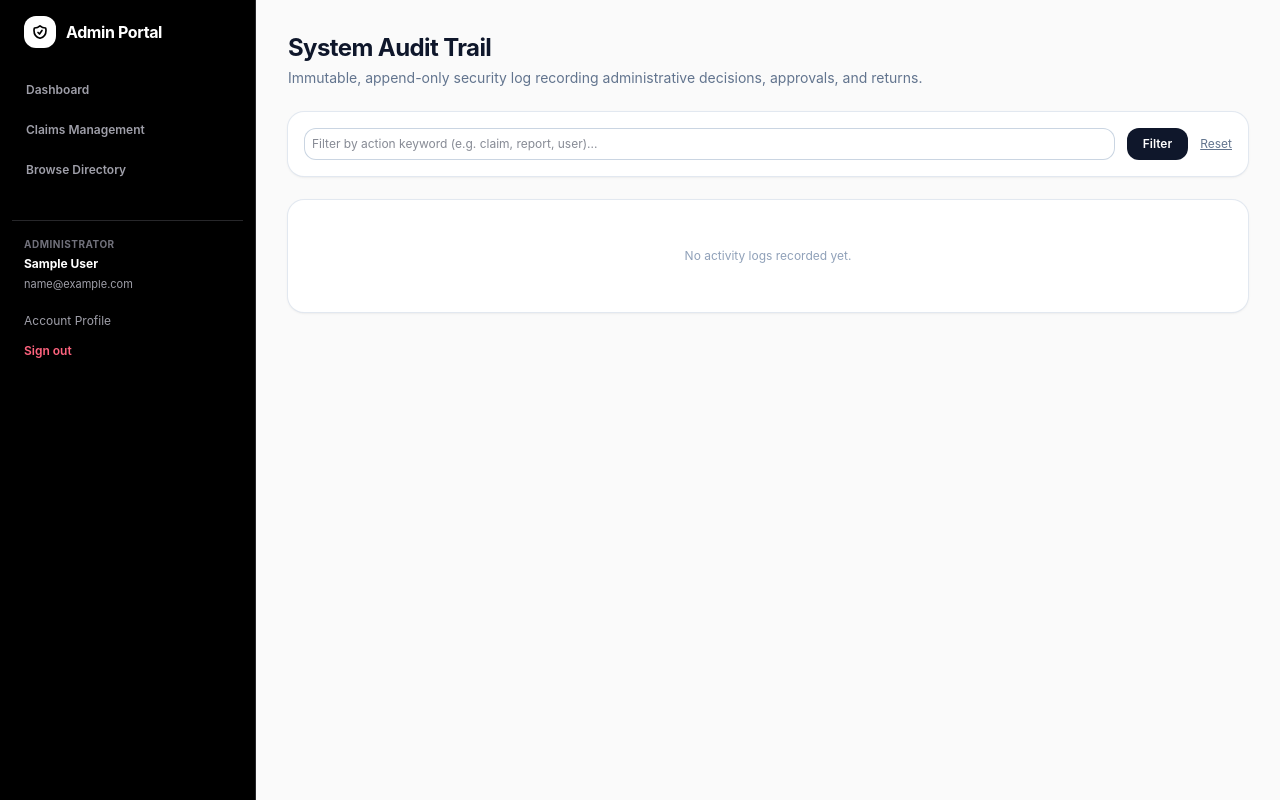
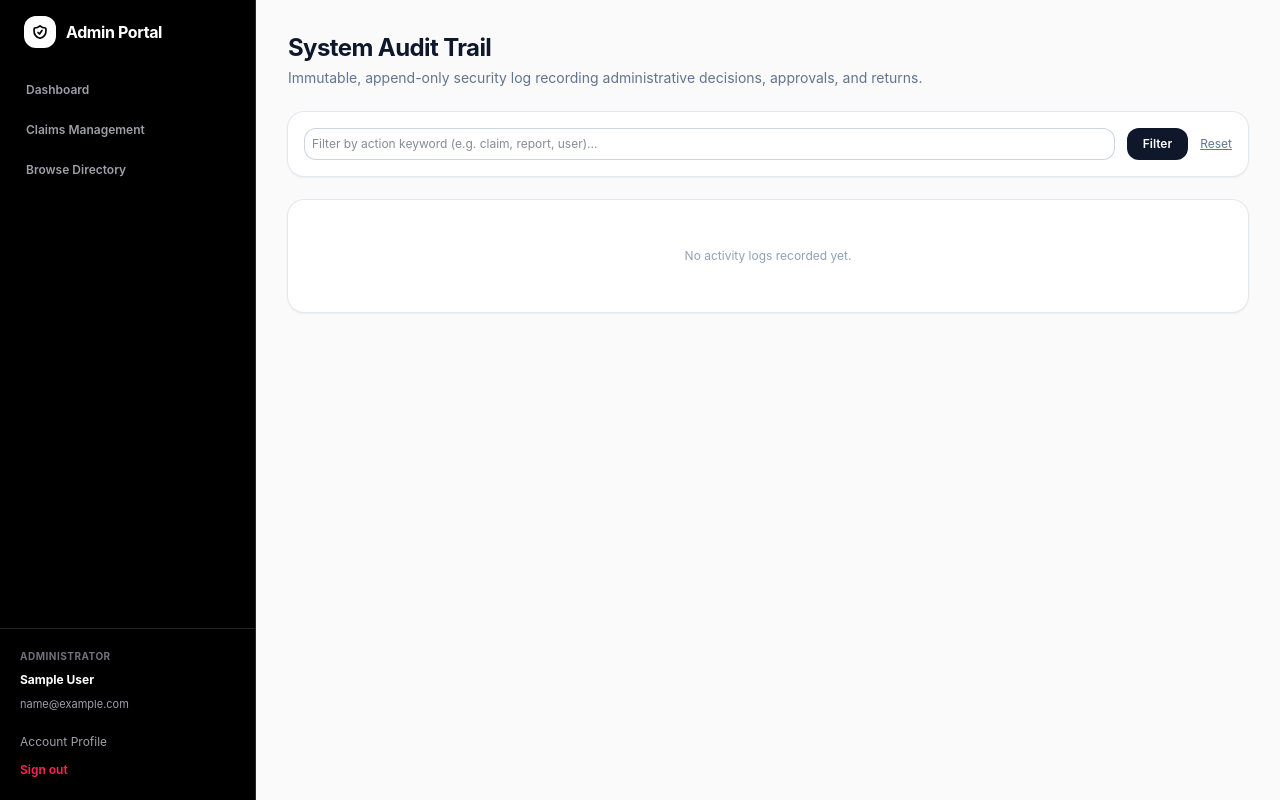
Before and after one commit to khanna-svg/campus-lost-found, a Laravel app: template resources/views/admin/logs/index.blade.php in a window 1280 px wide. Run offline with Laravel 12, Linux system fonts and the light colour scheme; the template is opened without the code that fills it, so the values that code supplies are empty; the visitor is signed in with stand-in values (Sample User, id 1); style sheets or scripts are compiled from the project's sources.

Commit message:
feat(admin): pin administrator profile block to bottom of sidebar

```diff
--- a/resources/views/components/layouts/admin.blade.php
+++ b/resources/views/components/layouts/admin.blade.php
@@ -9,7 +9,8 @@
 <x-layouts.base :title="$title ? 'Admin · '.$title : 'Campus Lost & Found · Admin Console'">
     <div class="min-h-screen lg:flex bg-zinc-50">
         {{-- Sidebar (desktop) / top bar (mobile) in Monochrome Black & White --}}
-        <aside class="bg-black text-zinc-300 lg:sticky lg:top-0 lg:h-screen lg:w-64 lg:shrink-0 border-r border-zinc-800">
+        <aside class="bg-black text-zinc-300 lg:sticky lg:top-0 lg:h-screen lg:w-64 lg:shrink-0 border-r border-zinc-800 lg:flex lg:flex-col lg:justify-between">
+            <div class="flex-1 lg:flex lg:flex-col min-h-0">
                 <div class="flex h-16 items-center justify-between px-4 lg:px-6">
                     <a href="{{ route('admin.dashboard') }}" class="flex items-center gap-2.5 font-bold tracking-tight text-white">
                         <span class="flex h-8 w-8 items-center justify-center rounded-xl bg-white text-black shadow-xs">
@@ -26,7 +27,7 @@
                     </button>
                 </div>
 
-            <div id="admin-menu" class="hidden px-3 pb-4 lg:block">
+                <div id="admin-menu" class="hidden px-3 pb-4 lg:block flex-1 overflow-y-auto">
                     <nav class="flex flex-col gap-1 pt-2" aria-label="Admin Navigation">
                         @foreach ($nav as $item)
                             <a href="{{ route($item['route']) }}"
@@ -41,7 +42,8 @@
                         @endforeach
                     </nav>
 
-                <div class="mt-8 border-t border-zinc-800 pt-4 px-3 space-y-1">
+                    {{-- Mobile-only profile block inside the collapsible menu --}}
+                    <div class="mt-8 border-t border-zinc-800 pt-4 px-3 space-y-1 lg:hidden">
                         <p class="text-[10px] font-bold uppercase tracking-wider text-zinc-500">Administrator</p>
                         <p class="truncate text-xs font-bold text-white">{{ auth()->user()->name }}</p>
                         <p class="truncate text-[11px] text-zinc-400">{{ auth()->user()->email }}</p>
@@ -52,11 +54,31 @@
                             </a>
                             <form method="POST" action="{{ route('logout') }}" class="pt-1">
                                 @csrf
-                            <button type="submit" class="w-full text-left text-xs font-semibold text-rose-400 hover:text-rose-300 py-1">
+                                <button type="submit" class="w-full text-left text-xs font-semibold text-rose-500 hover:text-rose-400 py-1">
                                     Sign out
                                 </button>
                             </form>
                         </div>
+                    </div>
+                </div>
+            </div>
+
+            {{-- Desktop Profile Block Pinned To Bottom of Sidebar --}}
+            <div class="hidden lg:block border-t border-zinc-800 p-5 space-y-2 bg-black">
+                <p class="text-[10px] font-bold uppercase tracking-wider text-zinc-500">Administrator</p>
+                <p class="truncate text-xs font-bold text-white">{{ auth()->user()->name }}</p>
+                <p class="truncate text-[11px] text-zinc-400">{{ auth()->user()->email }}</p>
+
+                <div class="pt-3 space-y-1">
+                    <a href="{{ route('profile.show') }}" class="block text-xs text-zinc-400 hover:text-white py-0.5 transition">
+                        Account Profile
+                    </a>
+                    <form method="POST" action="{{ route('logout') }}">
+                        @csrf
+                        <button type="submit" class="w-full text-left text-xs font-semibold text-rose-500 hover:text-rose-400 py-0.5 transition">
+                            Sign out
+                        </button>
+                    </form>
                 </div>
             </div>
         </aside>
```
Lines whose indentation alone changed are shown as unchanged.
